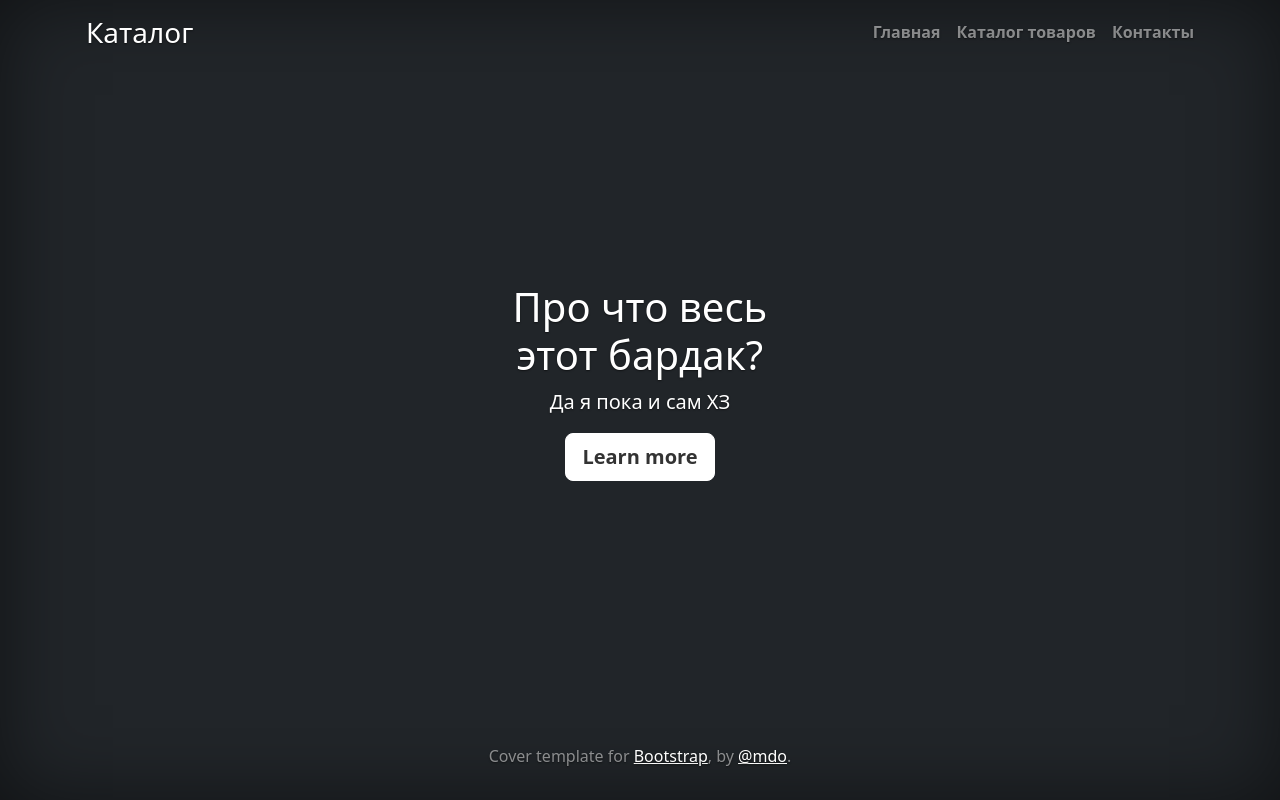
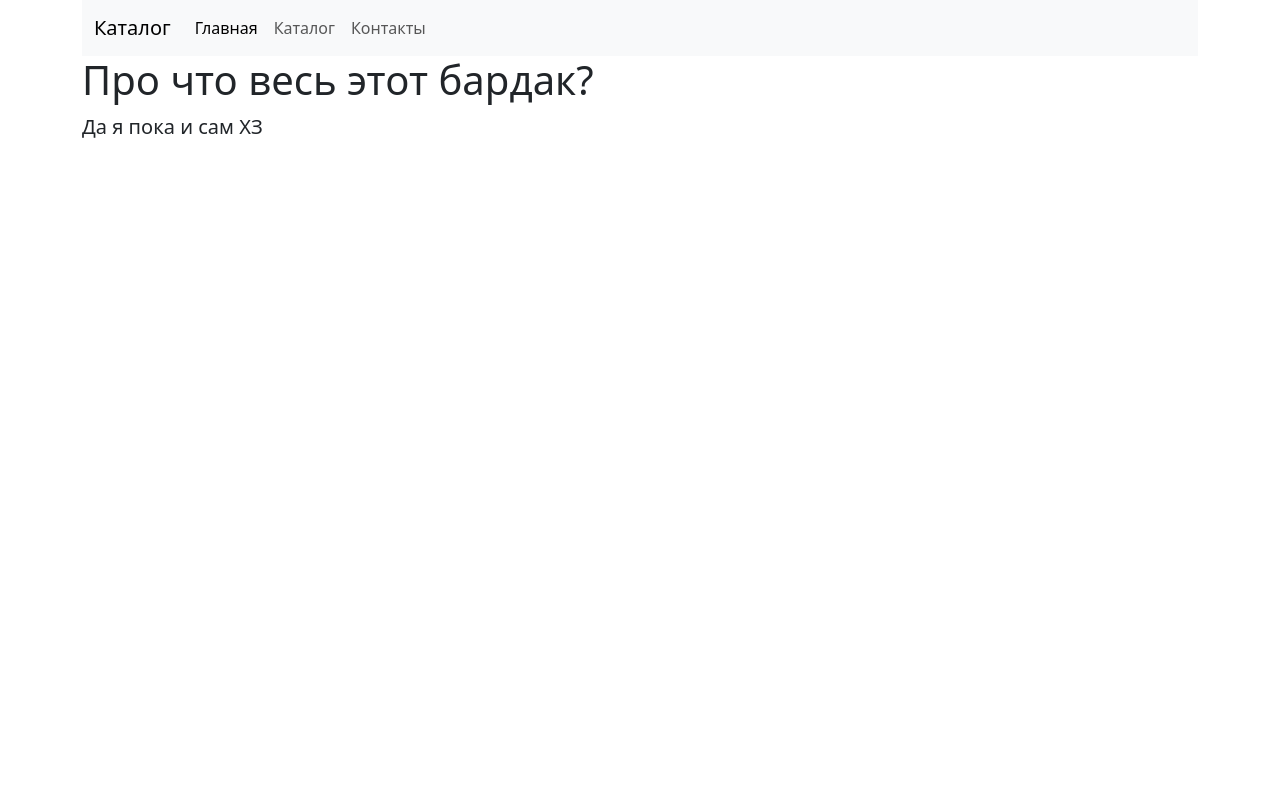
Before and after one commit to Totoro-man/djproject, a Django app: template catalog/templates/catalog/index.html in a window 1280 px wide. Run offline with Django 5.2, Linux system fonts and the light colour scheme; the template is opened without the code that fills it, so the values that code supplies are empty; some libraries are stand-ins or nearby versions.

Commit message:
пытался разобраться в сраном бутстрапе

```diff
--- a/catalog/templates/catalog/base.html
+++ b/catalog/templates/catalog/base.html
@@ -1,5 +1,4 @@
 {% load static %}
-
 
 <!doctype html>
 <html lang="ru" class=" h-100" data-bs-theme="auto">
@@ -7,112 +6,28 @@
 
     <meta charset="utf-8">
     <meta name="viewport" content="width=device-width, initial-scale=1">
-    <meta name="description"
-          content="Пример на bootstrap 5: Одностраничный шаблон для создания домашних страниц · Версия v5.3.1">
-    <title>Обложка | Cover Template for Bootstrap · Версия v5.3.1</title>
+    <title>Главная</title>
 
     <!-- Bootstrap core CSS -->
-    <link href="{% static 'css/bootstrap.min.css' %}" rel="stylesheet"
-          integrity="sha384-QWTKZyjpPEjISv5WaRU9OFeRpok6YctnYmDr5pNlyT2bRjXh0JMhjY6hW+ALEwIH" crossorigin="anonymous">
+    <link href="{% static 'css/bootstrap.min.css' %}" rel="stylesheet">
 
-    <style>
-        .bd-placeholder-img {
-          font-size: 1.125rem;
-          text-anchor: middle;
-          -webkit-user-select: none;
-          -moz-user-select: none;
-          user-select: none;
-        }
+</head>
 
-        @media (min-width: 768px) {
-          .bd-placeholder-img-lg {
-            font-size: 3.5rem;
-          }
-        }
-
-        .b-example-divider {
-          width: 100%;
-          height: 3rem;
-          background-color: rgba(0, 0, 0, .1);
-          border: solid rgba(0, 0, 0, .15);
-          border-width: 1px 0;
-          box-shadow: inset 0 .5em 1.5em rgba(0, 0, 0, .1), inset 0 .125em .5em rgba(0, 0, 0, .15);
-        }
-
-        .b-example-vr {
-          flex-shrink: 0;
-          width: 1.5rem;
-          height: 100vh;
-        }
-
-        .bi {
-          vertical-align: -.125em;
-          fill: currentColor;
-        }
-
-        .nav-scroller {
-          position: relative;
-          z-index: 2;
-          height: 2.75rem;
-          overflow-y: hidden;
-        }
-
-        .nav-scroller .nav {
-          display: flex;
-          flex-wrap: nowrap;
-          padding-bottom: 1rem;
-          margin-top: -1px;
-          overflow-x: auto;
-          text-align: center;
-          white-space: nowrap;
-          -webkit-overflow-scrolling: touch;
-        }
-
-        .btn-bd-primary {
-          --bd-violet-bg: #712cf9;
-          --bd-violet-rgb: 112.520718, 44.062154, 249.437846;
-
-          --bs-btn-font-weight: 600;
-          --bs-btn-color: var(--bs-white);
-          --bs-btn-bg: var(--bd-violet-bg);
-          --bs-btn-border-color: var(--bd-violet-bg);
-          --bs-btn-hover-color: var(--bs-white);
-          --bs-btn-hover-bg: #6528e0;
-          --bs-btn-hover-border-color: #6528e0;
-          --bs-btn-focus-shadow-rgb: var(--bd-violet-rgb);
-          --bs-btn-active-color: var(--bs-btn-hover-color);
-          --bs-btn-active-bg: #5a23c8;
-          --bs-btn-active-border-color: #5a23c8;
-        }
-        .bd-mode-toggle {
-          z-index: 1500;
-        }
-    </style>
-
-
-    <!-- Custom styles for this template -->
-    <link href="{% static 'css/catalog/cover.css'%}" rel="stylesheet">
-</head>
-<body class="d-flex h-100 text-center text-bg-dark">
-<div class="container d-flex w-100 h-100 p-3 mx-auto flex-column">
+<body class="dashboard dashboard_1">
+<div class="full_container">
+    <div class="container">
+        <div class="content">
             {% include 'catalog/includes/inc_top_menu.html' %}
-    <div class="container">
-        <div class="row row-cols-1 row-cols-sm-2 row-cols-md-3 g-3">
+            <div class="row">
                 {% block content %}
                 {% endblock %}
             </div>
         </div>
-
-    <footer class="mt-auto text-white-50">
-        <p>Cover template for <a href="https://getbootstrap.com/" class="text-white">Bootstrap</a>, by <a
-                href="https://twitter.com/mdo" class="text-white">@mdo</a>.</p>
-    </footer>
+    </div>
 </div>
 
-<script src="{% static 'js/bootstrap.bundle.min.js'%}"
-        integrity="sha384-YvpcrYf0tY3lHB60NNkmXc5s9fDVZLESaAA55NDzOxhy9GkcIdslK1eN7N6jIeHz"
-        crossorigin="anonymous"></script>
 
+    <script src="{% static 'js/bootstrap.bundle.min.js'%}"></script>
 
 </body>
 </html>
--- a/catalog/templates/catalog/contacts.html
+++ b/catalog/templates/catalog/contacts.html
@@ -1,5 +1,6 @@
 {% extends  'catalog/base.html' %}
 {% block content%}
+<div class="row mt-3">
     <form method="POST">
         {% csrf_token %}
         <p>
@@ -12,4 +13,5 @@
         </p>
         <button type="submit">Послать</button>
     </form>
+</div>
 {% endblock %}
--- a/catalog/templates/catalog/includes/inc_top_menu.html
+++ b/catalog/templates/catalog/includes/inc_top_menu.html
@@ -1,10 +1,25 @@
-<header class="mb-auto">
-    <div>
-        <h3 class="float-md-start mb-0">Каталог</h3>
-        <nav class="nav nav-masthead justify-content-center float-md-end">
-            <a class="nav-link fw-bold py-1 px-0" href="{% url 'catalog:index' %}">Главная</a>
-            <a class="nav-link fw-bold py-1 px-0" href="{% url 'catalog:catalog' %}">Каталог товаров</a>
-            <a class="nav-link fw-bold py-1 px-0" href="{% url 'catalog:contacts' %}">Контакты</a>
-        </nav>
+<nav class="navbar navbar-expand-lg bg-body-tertiary">
+  <div class="container-fluid">
+    <a class="navbar-brand" href="#">Каталог</a>
+    <button class="navbar-toggler" type="button" data-bs-toggle="collapse" data-bs-target="#navbarSupportedContent" aria-controls="navbarSupportedContent" aria-expanded="false" aria-label="Toggle navigation">
+      <span class="navbar-toggler-icon"></span>
+    </button>
+    <div class="collapse navbar-collapse" id="navbarSupportedContent">
+      <ul class="navbar-nav me-auto mb-2 mb-lg-0">
+        <li class="nav-item">
+          <a class="nav-link active" aria-current="page" href="{% url 'catalog:index' %}">Главная</a>
+        </li>
+        <li class="nav-item">
+          <a class="nav-link" href="{% url 'catalog:catalog' %}">Каталог</a>
+        </li>
+        <li class="nav-item">
+          <a class="nav-link" href="{% url 'catalog:contacts' %}">Контакты</a>
+        </li>
+      </ul>
+      <form class="d-flex d-none" role="search">
+        <input class="form-control me-2" type="search" placeholder="Search" aria-label="Search">
+        <button class="btn btn-outline-success" type="submit">Search</button>
+      </form>
     </div>
-</header>
+  </div>
+</nav>
--- a/catalog/templates/catalog/index.html
+++ b/catalog/templates/catalog/index.html
@@ -1,10 +1,7 @@
 {% extends  'catalog/base.html' %}
 {% block content%}
-    <div class="row h-md-250 position-relative m-auto">
+    <div class="">
         <h1>Про что весь этот бардак? </h1>
         <p class="lead">Да я пока и сам ХЗ</p>
-        <p class="lead">
-            <a href="#" class="btn btn-lg btn-light fw-bold border-white bg-white">Learn more</a>
-        </p>
     </div>
 {% endblock %}
--- a/static/css/catalog/cover.css
+++ /dev/null
@@ -1,50 +0,0 @@
-/*
- * Globals
- */
-
-
-/* Custom default button */
-.btn-light,
-.btn-light:hover,
-.btn-light:focus {
-  color: #333;
-  text-shadow: none; /* Prevent inheritance from `body` */
-}
-
-
-/*
- * Base structure
- */
-
-body {
-  text-shadow: 0 .05rem .1rem rgba(0, 0, 0, .5);
-  box-shadow: inset 0 0 5rem rgba(0, 0, 0, .5);
-}
-
-.cover-container {
-  max-width: 42em;
-}
-
-
-/*
- * Header
- */
-
-.nav-masthead .nav-link {
-  color: rgba(255, 255, 255, .5);
-  border-bottom: .25rem solid transparent;
-}
-
-.nav-masthead .nav-link:hover,
-.nav-masthead .nav-link:focus {
-  border-bottom-color: rgba(255, 255, 255, .25);
-}
-
-.nav-masthead .nav-link + .nav-link {
-  margin-left: 1rem;
-}
-
-.nav-masthead .active {
-  color: #fff;
-  border-bottom-color: #fff;
-}
```
Also changed, not shown: catalog/templates/catalog/catalog.html (+13 -5 lines), catalog/templates/catalog/product_info.html (+18 -10 lines), static/js/popper.min.js (added). Lines whose indentation alone changed are shown as unchanged.
